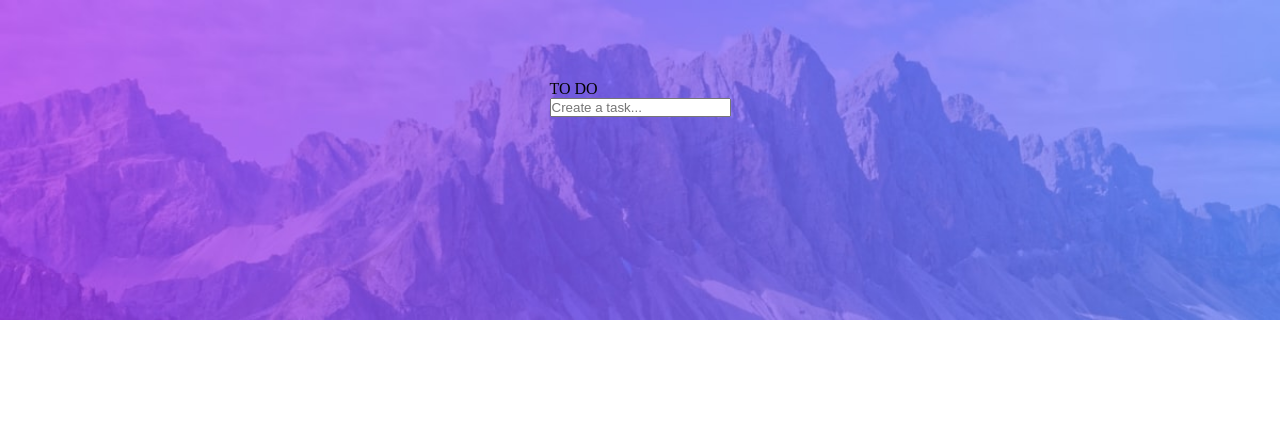
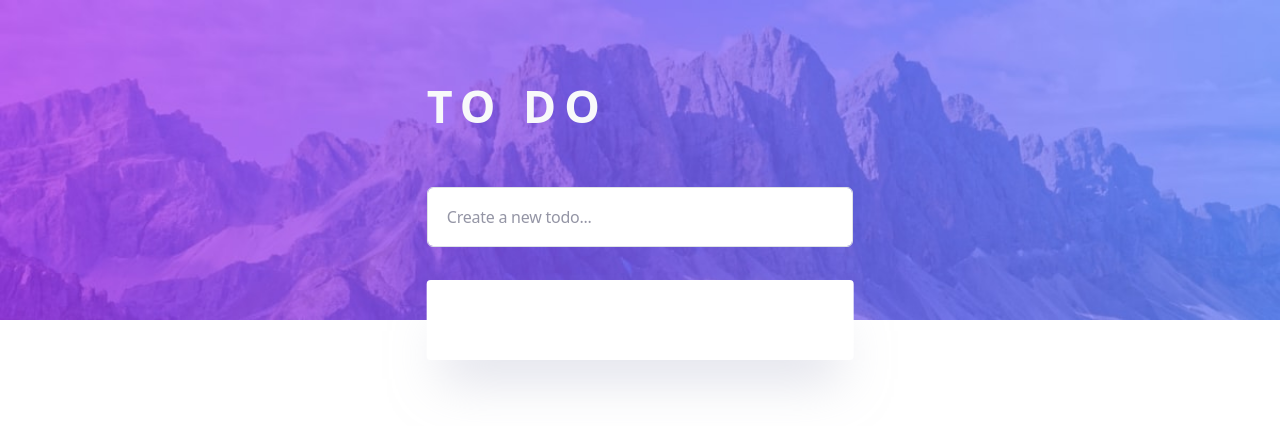
Before and after one commit to tin0312/to-do-app, a React (Vite) app: page / in a window 1280 px wide. Shown: the top 426 px of the page. Built offline with nearby package versions, Linux system fonts and the light colour scheme.

Commit message:
Fix bug bootstrap classed not working and apply its classes to style user input form & task list

```diff
--- a/index.html
+++ b/index.html
@@ -1,13 +1,21 @@
 <!doctype html>
 <html lang="en">
+
 <head>
   <meta charset="UTF-8" />
   <link rel="icon" type="image/svg+xml" href="/vite.svg" />
   <meta name="viewport" content="width=device-width, initial-scale=1.0" />
+  <!-- Font family -->
+  <link rel="preconnect" href="https://fonts.googleapis.com">
+  <link rel="preconnect" href="https://fonts.gstatic.com" crossorigin>
+  <link href="https://fonts.googleapis.com/css2?family=Josefin+Sans:ital,wght@0,100..700;1,100..700&display=swap"
+    rel="stylesheet">
   <title>To-Do-App</title>
 </head>
+
 <body>
   <div id="root"></div>
   <script type="module" src="/src/main.tsx"></script>
 </body>
+
 </html>
--- a/src/components/ToDoItem.tsx
+++ b/src/components/ToDoItem.tsx
@@ -14,14 +14,16 @@ export default function ToDoItem({ task }) {
   };
 
   return (
+    <li>
       <Form>
         <Form.Check
           type="checkbox"
-        label={<span style={labelStyle}>{task}</span>}
+          label={<span style={{ ...labelStyle, marginLeft: '2rem' }}>{task}</span>}
           id={task}
           name="task"
           onChange={toggleCheck}
         />
       </Form>
+    </li>
   );
 }
--- a/src/components/ToDoList.tsx
+++ b/src/components/ToDoList.tsx
@@ -1,6 +1,9 @@
 import React, { useState } from 'react';
 import ToDoItem from './ToDoItem';
-import { Container, Row, Col, Form } from 'react-bootstrap';
+import Container from 'react-bootstrap/Container';
+import Row from 'react-bootstrap/Row';
+import Col from 'react-bootstrap/Col';
+import Form from 'react-bootstrap/Form';
 
 export default function ToDoList() {
   const [tasks, setTasks] = useState<string[]>([]);
@@ -17,20 +20,23 @@ export default function ToDoList() {
   }
   const taskList = tasks.map((task, index) => <ToDoItem key={index} task={task} />);
   return (
-    <Container>
-      <Row className="task-input-form d-flex justify-content-center">
-        <Col>
-          <Form.Group>
-            <Form.Label>TO DO</Form.Label>
-            <Form>
-              <Form.Control type="text" onKeyDown={saveTask} placeholder="Create a task..." />
-            </Form>
-          </Form.Group>
+    <Container fluid>
+      <Row className=" d-flex position-relative justify-content-center align-items-center input-form pt-5">
+        <Col md={4} className="d-flex form-column p-0 flex-column align-items-center">
+          <Form className="w-100 p-0">
+            <Form.Group>
+              <Form.Label className="todo-label text-light fw-bolder mb-5">TO DO</Form.Label>
+              <Form.Control type="text" onKeyDown={saveTask} placeholder="Create a new todo..." />
+            </Form.Group>
+          </Form>
+
         </Col>
-      </Row>
-
-      <Row>
-        <Col>{taskList}</Col>
+        {/* This row position relativeky to the the input fornm row */}
+        <Row>
+          <Col md={4} className="task-list position-absolute top-100 start-50 translate-middle">
+            <ul>{taskList}</ul>
+          </Col>
+        </Row>
       </Row>
     </Container>
   );
--- a/src/index.css
+++ b/src/index.css
@@ -6,16 +6,32 @@
 
 body{
     font-size: 16px;
+    font-family: "Josefin Sans", sans-serif;;
 }
-.checkbox-round .form-check-input {
-    border-radius: 50%;
-  }
-.task-input-form{
+.input-form{
     background-image: url("../public/images/bg-desktop-light.jpg");
     height:40vh;
-    background-repeat: none;
+    background-repeat: no-repeat;
     background-size: cover;
-    display: flex;
-    justify-content: center;
-    padding-top: 5rem;
 }
+.todo-label{
+    letter-spacing: 0.5rem;
+    font-size: 2.8rem;
+}
+input.form-control{
+    height: 60px;
+    padding: 1.2rem
+}
+input.form-control::placeholder {
+    color: #9495A5;
+    letter-spacing: -0.25px;
+}
+li{
+    list-style: none;
+}
+.task-list{
+    background-color: #FFF;
+    padding: 2rem;
+    border-radius: 0.25rem;
+    box-shadow: 0px 35px 50px -15px rgba(194, 195, 214, 0.50);
+}
--- a/src/main.tsx
+++ b/src/main.tsx
@@ -2,6 +2,7 @@ import React from 'react';
 import ReactDOM from 'react-dom/client';
 import App from './App.tsx';
 import './index.css';
+import '../node_modules/bootstrap/dist/css/bootstrap.min.css';
 
 ReactDOM.createRoot(document.getElementById('root')!).render(
   <React.StrictMode>
```
Lines whose indentation alone changed are shown as unchanged.
